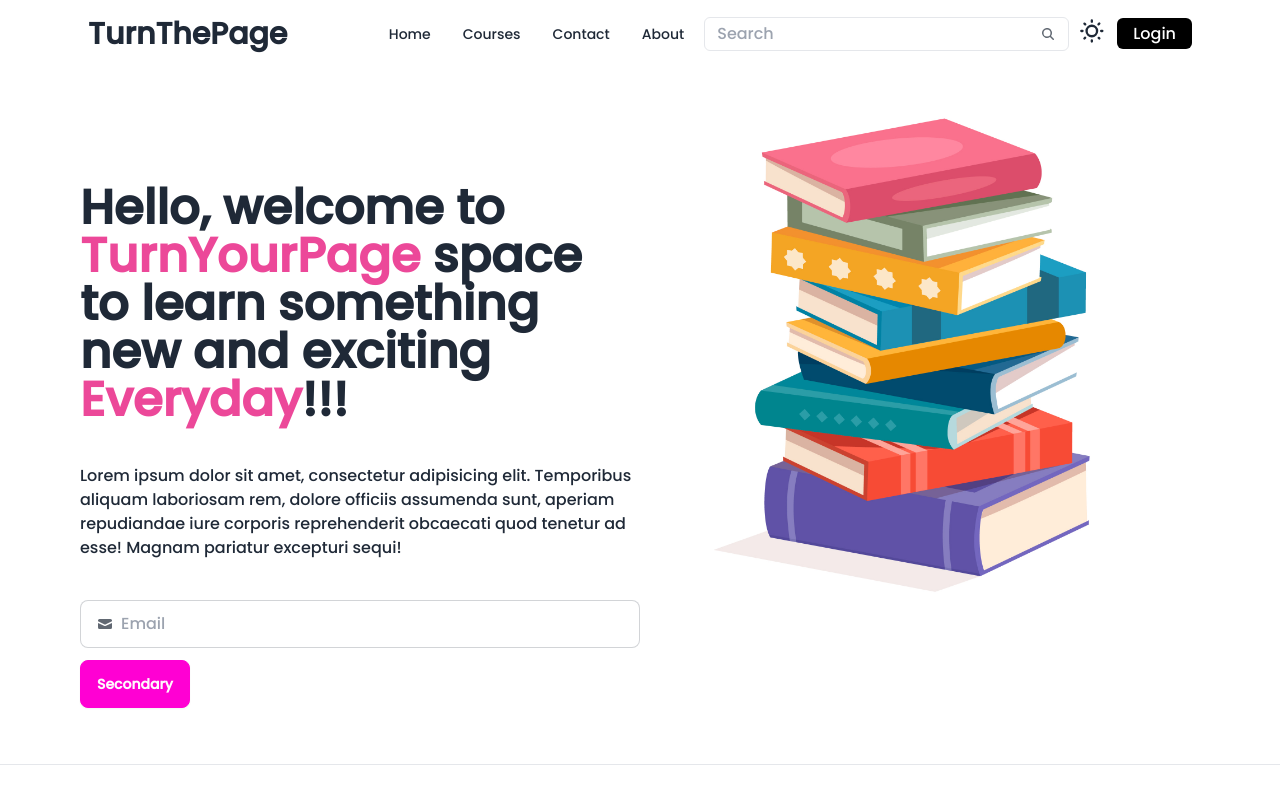
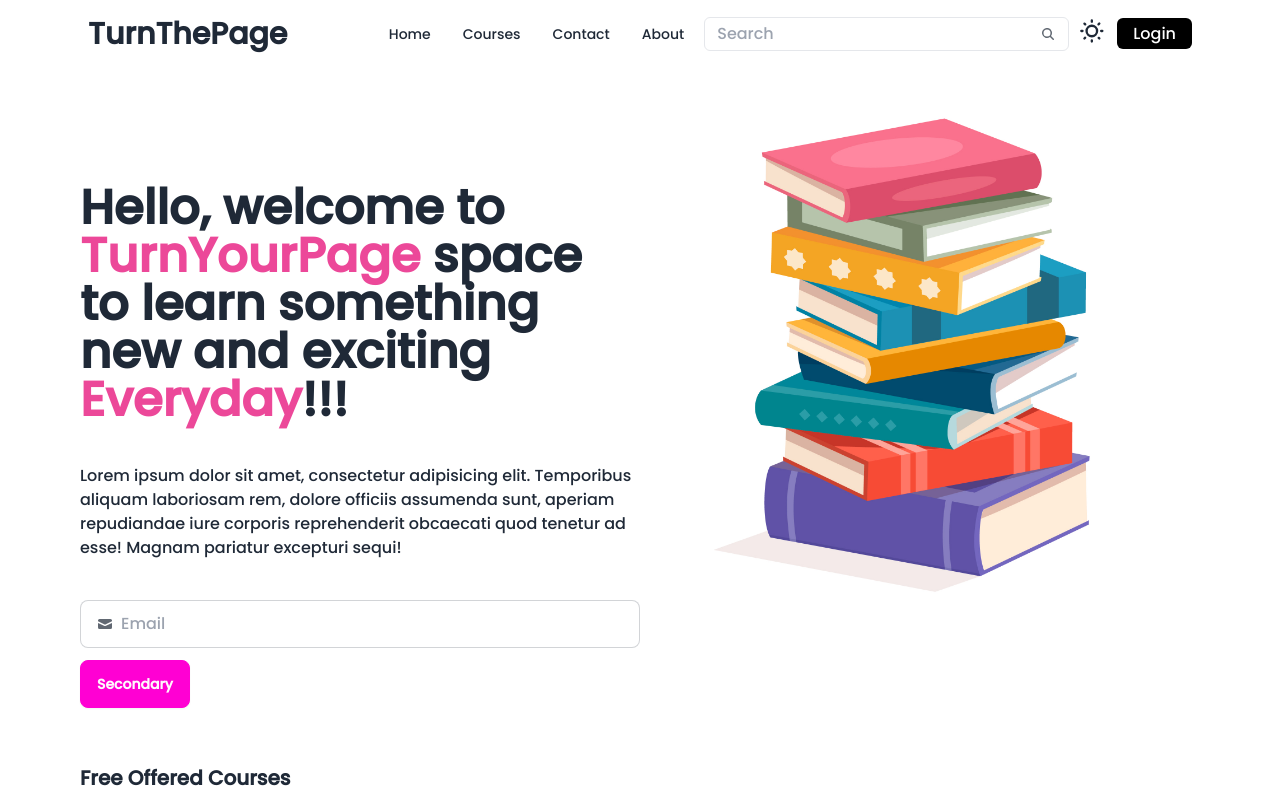
Before and after one commit to Abhishekkumar21/TurnThePage, a React (Vite) app in the folder Frontend/: page / in a window 1280 px wide. Shown: the top 800 px of the page. Built offline with nearby package versions, Linux system fonts and the light colour scheme.

Commit message:
imported FreeBook to App

```diff
--- a/Frontend/src/App.jsx
+++ b/Frontend/src/App.jsx
@@ -2,12 +2,14 @@ import React from "react";
 import Navbar from "./Components/Navbar";
 import Banner from "./Components/Banner";
 import Footer from "./Components/Footer";
+import FreeBook from "./Components/FreeBook";
 
 function App() {
   return (
     <>
       <Navbar />
       <Banner />
+      <FreeBook />
       <Footer />
     </>
   );
```
